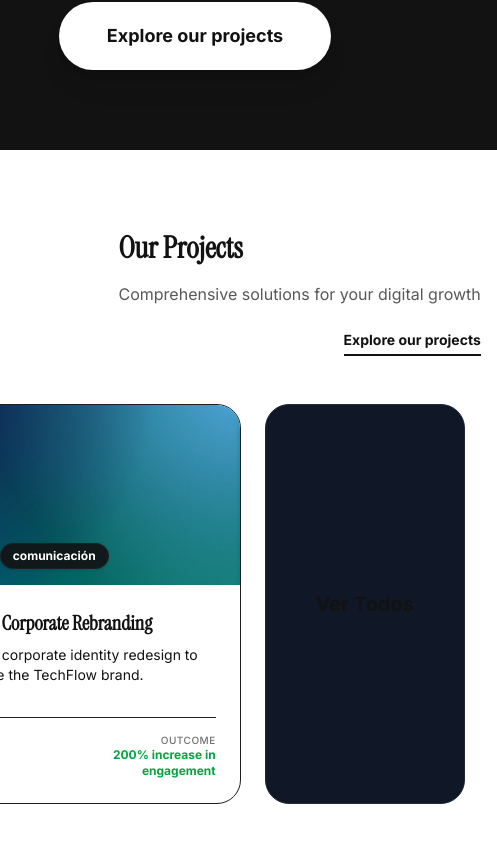
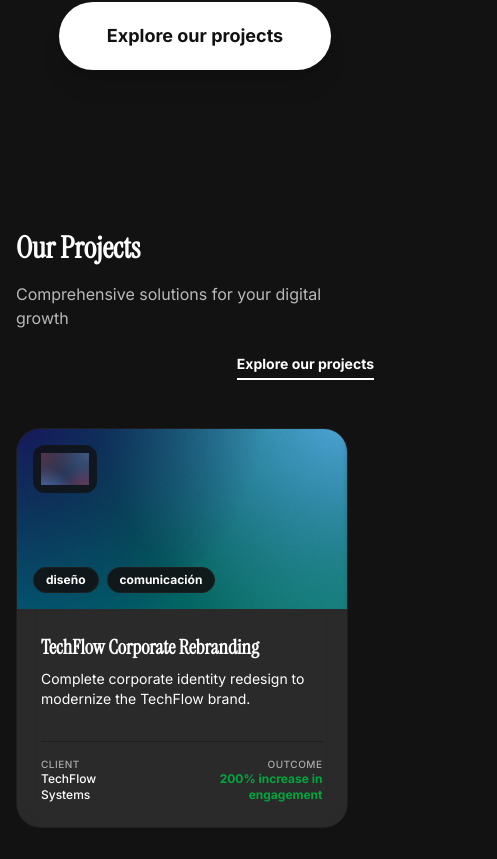
Before and after one commit to 3333444n/arkomkt, a Next.js app: page /en in a window 390 px wide. Shown: the part 3285-4144 px from the top of the page, 497 px wide, since content can reach past the window. Built offline with nearby package versions, Linux system fonts and the light colour scheme.

Commit message:
Fix the UI of the Projects and ProjectCard components

```diff
--- a/components/projects/ProjectCard.tsx
+++ b/components/projects/ProjectCard.tsx
@@ -24,9 +24,8 @@
             initial={{ opacity: 0, scale: 0.95 }}
             whileInView={{ opacity: 1, scale: 1 }}
             viewport={{ once: true }}
-            whileHover={{ y: -5 }}
             transition={{ duration: 0.3 }}
-            className="group flex flex-col h-full bg-card rounded-3xl overflow-hidden border border-border/50 hover:border-border transition-colors text-card-foreground"
+            className="group flex flex-col h-full !bg-foreground/10 dark:!bg-white/10 backdrop-blur-md rounded-3xl overflow-hidden border border-gray-light transition-colors text-foreground"
         >
             <Link href={`/${locale}/proyectos/${project.slug}`} className="flex flex-col h-full">
                 {/* Image Container */}
@@ -41,7 +40,7 @@
                     />
 
                     {/* Overlay with Client Logo */}
-                    <div className="absolute top-4 left-4 bg-background/90 backdrop-blur-sm p-2 rounded-xl shadow-sm z-10 transition-opacity opacity-90 group-hover:opacity-100">
+                    <div className="absolute top-4 left-4 bg-background/90 backdrop-blur-sm p-2 rounded-xl z-10 transition-opacity opacity-90 group-hover:opacity-100">
                         <img
                             src={getValidImage(project.clientLogo, project.slug, 5)}
                             alt={project.client}
@@ -69,7 +68,7 @@
                                 <span
                                     key={catId}
                                     className={cn(
-                                        "text-xs font-bold px-3 py-1 rounded-full backdrop-blur-md shadow-sm border",
+                                        "text-xs font-bold px-3 py-1 rounded-full backdrop-blur-md border",
                                         specificClass
                                     )}
                                 >
--- a/components/sections/Projects.tsx
+++ b/components/sections/Projects.tsx
@@ -17,7 +17,7 @@
     const containerRef = useRef<HTMLDivElement>(null);
 
     return (
-        <section id="projects" className="py-20 bg-foreground text-background overflow-hidden">
+        <section id="projects" className="py-20 text-foreground overflow-hidden">
             <div className="container mx-auto px-4 mb-12">
                 <div className="flex flex-col md:flex-row justify-between items-end">
                     <div>
@@ -26,7 +26,7 @@
                     </div>
                     <Link
                         href={`/${locale}/proyectos`}
-                        className="text-sm font-bold border-b-2 border-background pb-1 mt-6 md:mt-0 hover:opacity-70 transition-opacity"
+                        className="text-sm font-bold border-b-2 border-foreground pb-1 mt-6 md:mt-0 hover:opacity-70 transition-opacity"
                     >
                         {t("cta")}
                     </Link>
@@ -41,11 +41,6 @@
                             <ProjectCard project={project} locale={locale} />
                         </div>
                     ))}
-
-                    {/* "See More" Card at the end */}
-                    <Link href={`/${locale}/proyectos`} className="w-[200px] flex items-center justify-center bg-gray-900 rounded-3xl border border-gray-800 hover:bg-gray-800 transition-colors group">
-                        <span className="text-xl font-bold group-hover:scale-110 transition-transform">Ver Todos</span>
-                    </Link>
                 </div>
             </div>
         </section>
```
Also changed, not shown: public/logos/tools/blender.png (added).
